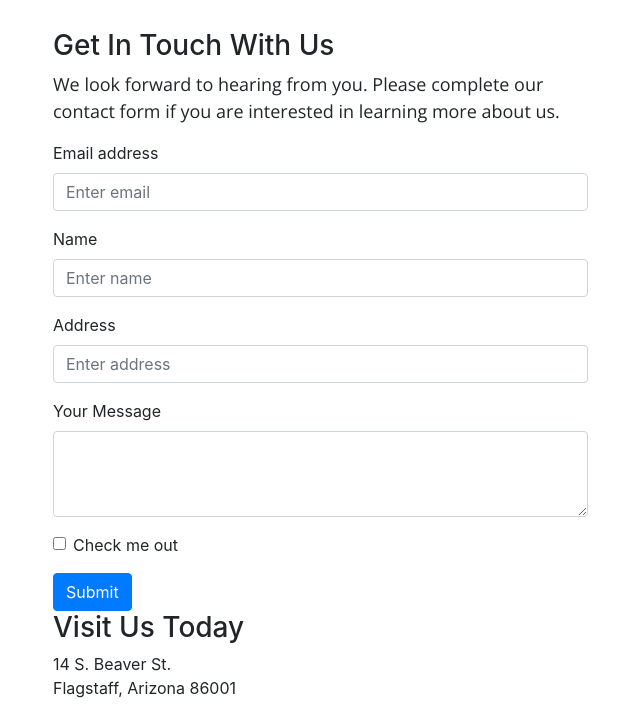
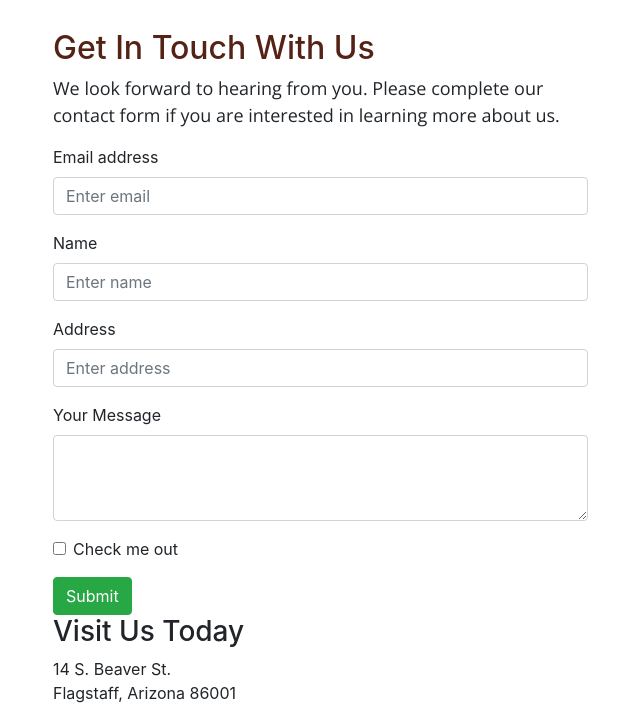
Before and after one commit to allimaddionah/p1-Myers-Libby-Jenkins, a plain HTML site: page contactus.html in a window 1280 px wide. Shown: the part 566-1271 px from the top of the page, without its empty margins (62-702 px from the left). Drawn offline with nearby package versions, Linux system fonts and the light colour scheme.

```diff
--- a/contact.html
+++ b/contactus.html
@@ -25,14 +25,12 @@
         <a class = "link" href= "contactus.html">Contact Us</a>
       </nav>
 
-
-
       <header class="coffee">
     <img src ="img/logo.png" title="Macy's Logo" alt= "Macy's Logo" />
     </header>
 <main>
   <div class="col-lg-6">
-    <h3>Get In Touch With Us</h3>
+    <h2>Get In Touch With Us</h2>
     <p>We look forward to hearing from you. Please complete our contact form if you are interested in learning more about us. </p>
   <form>
   <div class="form-group">
@@ -55,7 +53,7 @@
     <input type="checkbox" class="form-check-input" id="exampleCheck1">
     <label class="form-check-label" for="exampleCheck1">Check me out</label>
   </div>
-  <button type="submit" class="btn btn-primary">Submit</button>
+  <button type="submit" class="btn btn-success">Submit</button>
   </form>
 </div>
 
```
